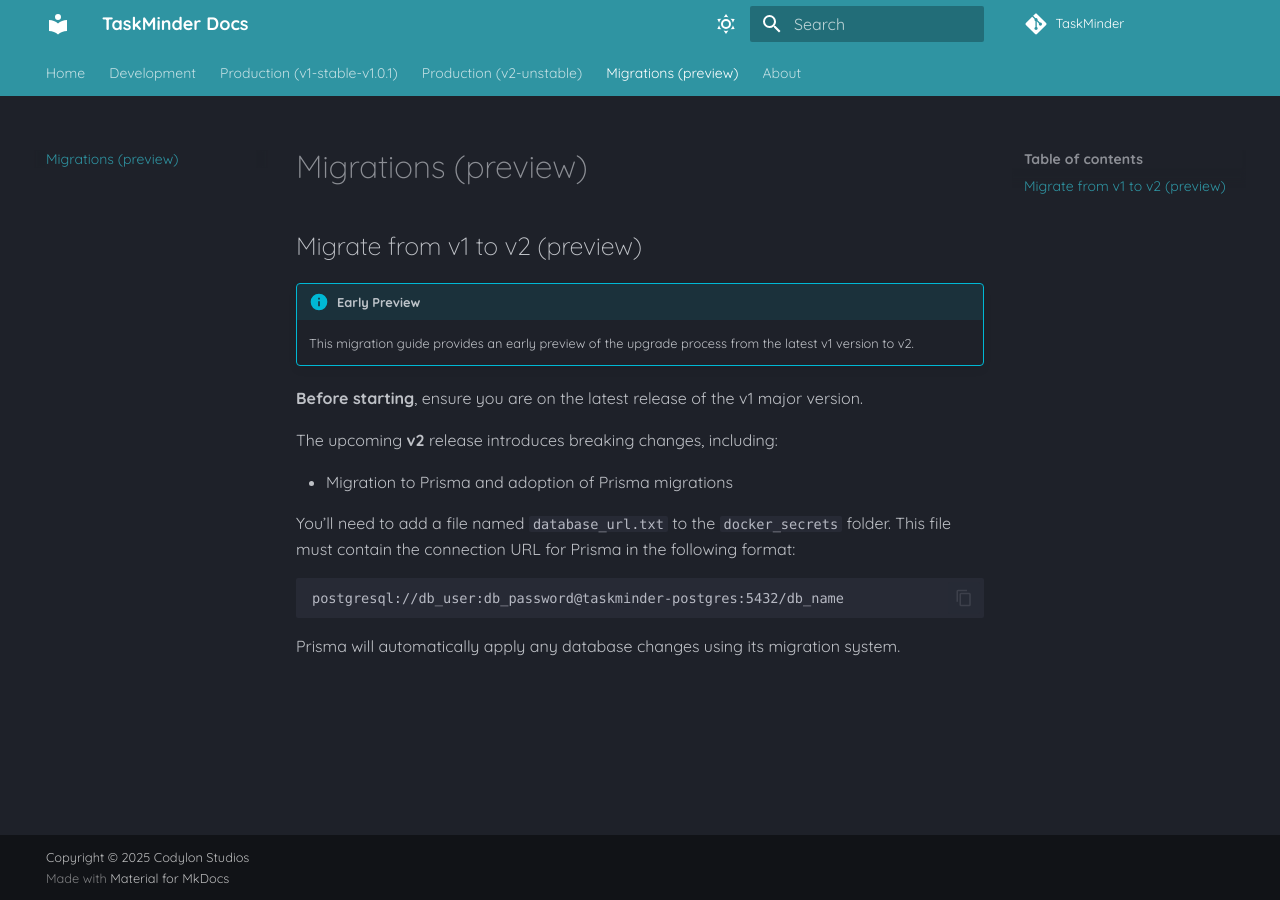
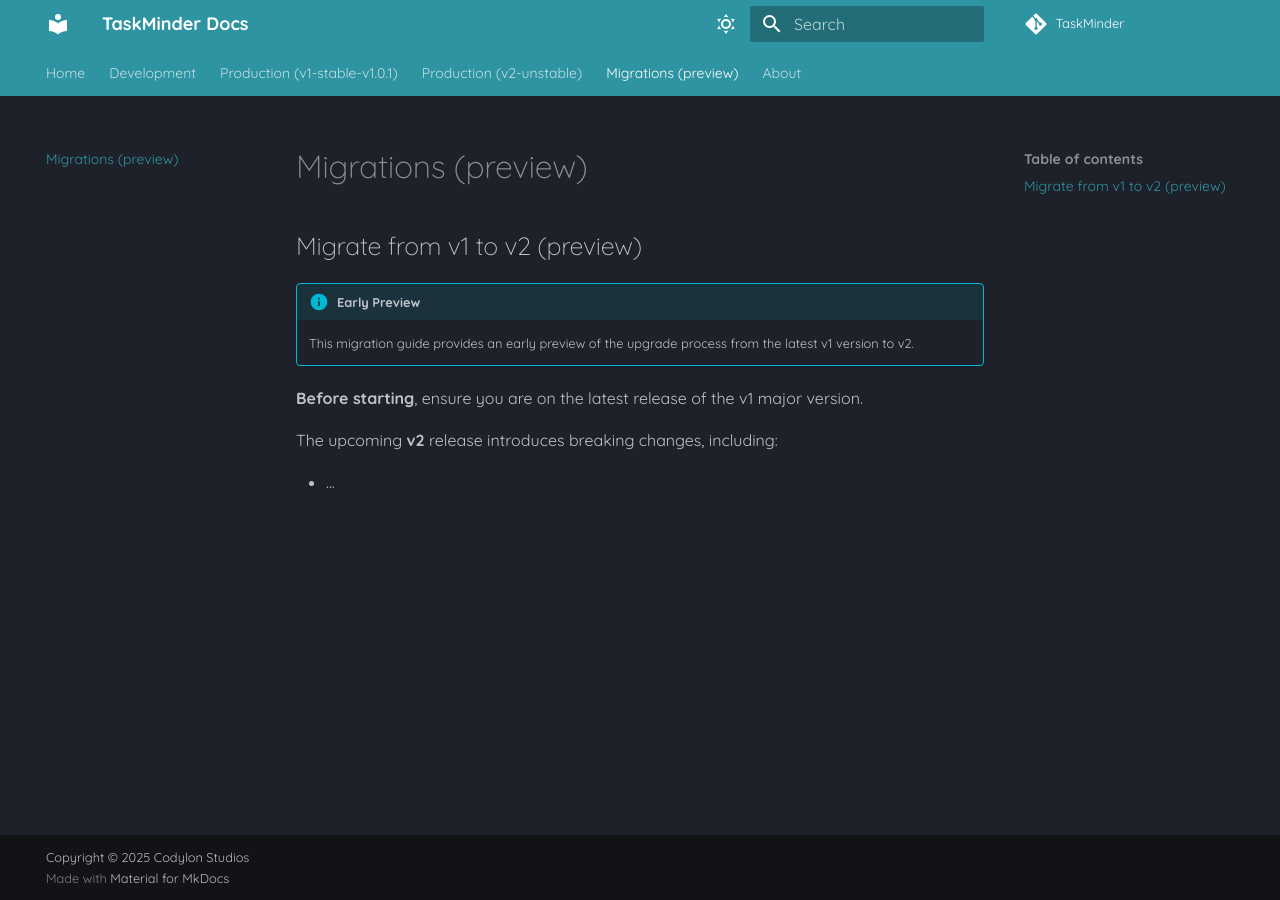
Before and after one commit to Codylon-Studios/TaskMinder, an MkDocs documentation site: the page built from docs/src/migrations.md, in a window 1280 px wide. Built offline with MkDocs 1.6.1 and Material for MkDocs 9.7.7, drawn with Linux system fonts in a browser that asks for light colours; some web fonts are replaced; comment, search, counter and statistics services are not loaded.

Commit message:
update docs

````diff
--- a/docs/src/migrations.md
+++ b/docs/src/migrations.md
@@ -8,12 +8,4 @@
 
 The upcoming **v2** release introduces breaking changes, including:
 
-- Migration to Prisma and adoption of Prisma migrations
-
-You’ll need to add a file named `database_url.txt` to the `docker_secrets` folder. This file must contain the connection URL for Prisma in the following format:
-
-```
-postgresql://db_user:db_password@taskminder-postgres:5432/db_name
-```
-
-Prisma will automatically apply any database changes using its migration system.
+- ...
````
Also changed, not shown: docs/src/deploy-v1.md (+1 -5 lines), docs/src/deploy-v2.md (+1 -1 lines).
